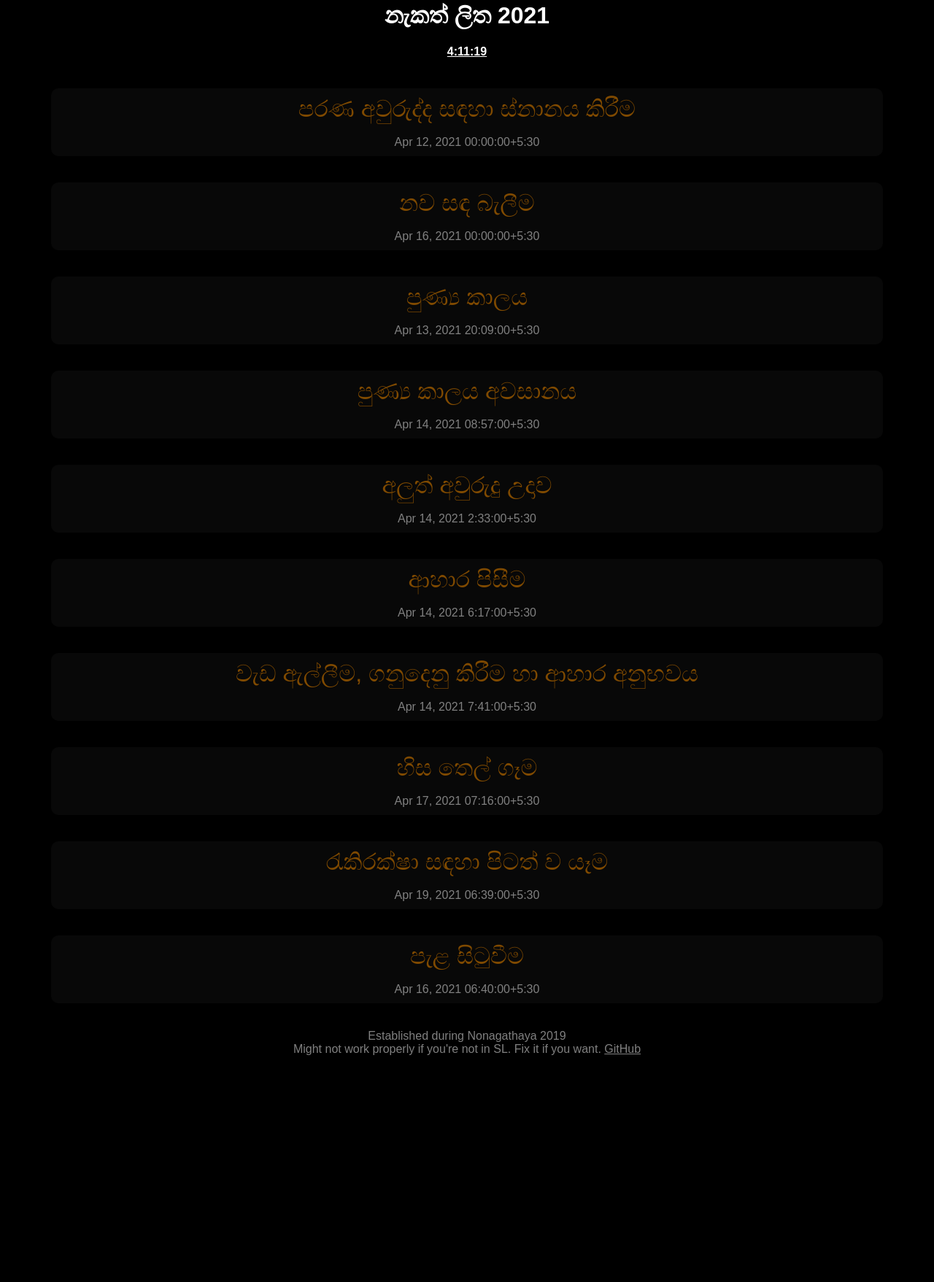
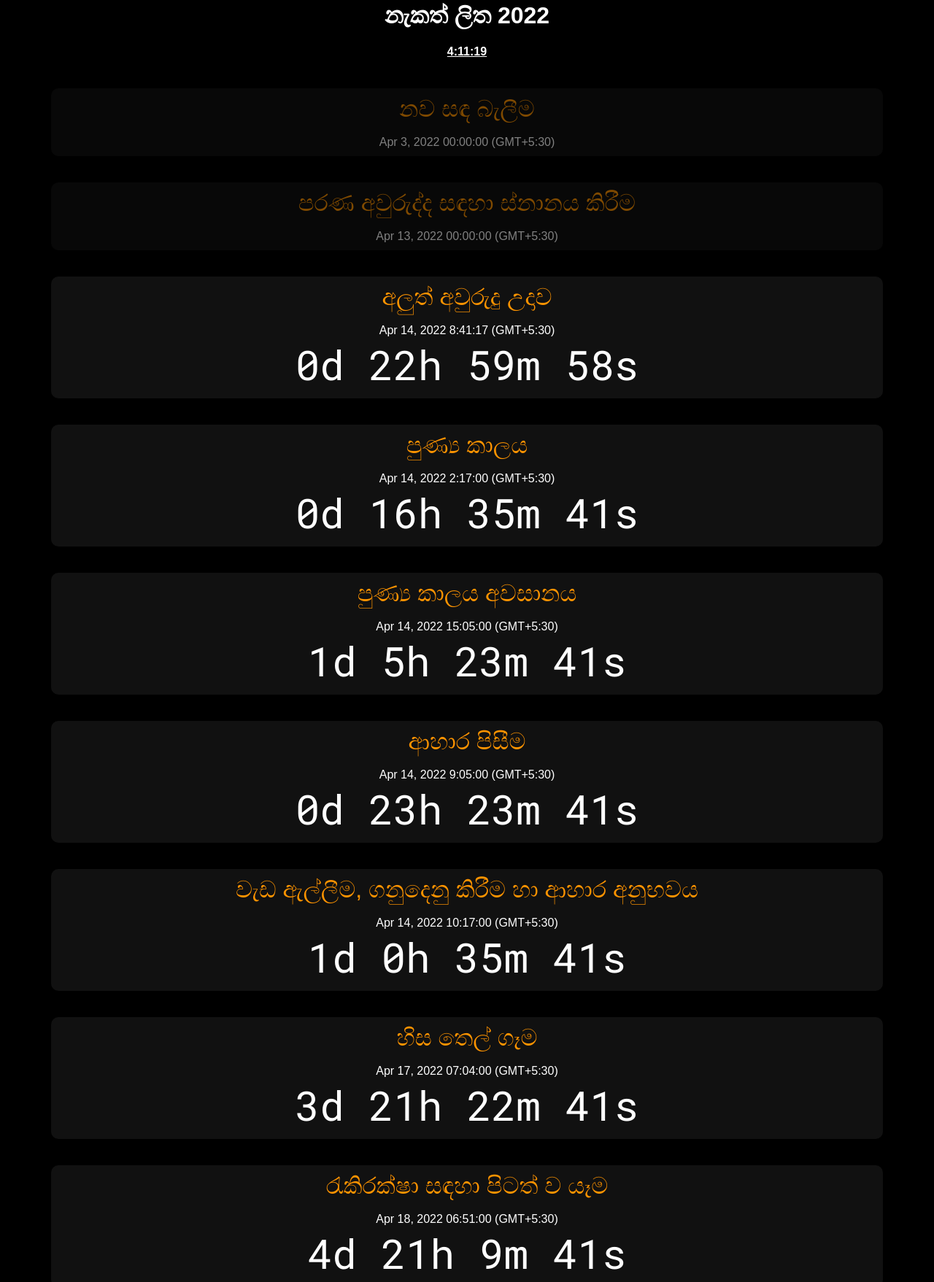
Before and after one commit to notnavindu/litha, a plain HTML site: page public/index.html in a window 1280 px wide. Shown: the part 36-1793 px from the top of the page at 73% size. Before the commit the page ends 1501 px from the top, so only its background shows below. Drawn offline with nearby package versions, Linux system fonts and the light colour scheme.

Commit message:
feat: 2022

```diff
--- a/public/index.html
+++ b/public/index.html
@@ -20,6 +20,12 @@
     <meta http-equiv="X-UA-Compatible" content="IE=edge" />
     <title>Nakath Litha</title>
     <meta name="viewport" content="width=device-width, initial-scale=1" />
+    <meta name="description" content="A minimal nakath countdown." />
+    <meta
+      name="keywords"
+      content="Aluth, Awrudu, Nakath, Litha, Sinhala Aluth Awrudu, Nonagathaya, Sinhala New Year"
+    />
+
     <script src="https://ajax.googleapis.com/ajax/libs/jquery/3.3.1/jquery.min.js"></script>
     <link
       href="https://fonts.googleapis.com/css?family=Roboto+Mono"
@@ -35,14 +41,14 @@
   </head>
   <body>
     <div>
-      <h1>නැකත් ලිත 2021</h1>
+      <h1>නැකත් ලිත 2022</h1>
       <u><h4 id="time"></h4></u>
       <br /><br />
-      <div id="nakath">
-       </div>
+      <div id="nakath"></div>
 
-       <div class="footer">Established during Nonagathaya 2019</div>
-       <div class="footer">Might not work properly if you're not in SL. Fix it if you want. <a href="https://github.com/notnavindu/litha">GitHub</a></div>
+      <div class="footer">
+        <a target="_blank" href="https://github.com/notnavindu/litha">GitHub</a>
+      </div>
     </div>
   </body>
 </html>
--- a/public/scripts/main.js
+++ b/public/scripts/main.js
@@ -1,46 +1,42 @@
 var times = [
   {
-    time: "Apr 12, 2021 00:00:00+5:30",
+    time: "Apr 3, 2022 00:00:00+5:30",
+    title: "නව සඳ බැලීම",
+  },
+  {
+    time: "Apr 13, 2022 00:00:00+5:30",
     title: "පරණ අවුරුද්ද සඳහා ස්නානය කිරීම",
   },
   {
-    time: "Apr 16, 2021 00:00:00+5:30",
-    title: "නව සඳ බැලීම",
+    time: "Apr 14, 2022 8:41:17+5:30",
+    title: "අලුත් අවුරුදු උදාව",
   },
   {
-    time: "Apr 13, 2021 20:09:00+5:30",
+    time: "Apr 14, 2022 2:17:00+5:30",
     title: "පුණ්‍ය කාලය",
   },
   {
-    time: "Apr 14, 2021 08:57:00+5:30",
+    time: "Apr 14, 2022 15:05:00+5:30",
     title: "පුණ්‍ය කාලය අවසානය",
   },
   {
-    time: "Apr 14, 2021 2:33:00+5:30",
-    title: "අලුත් අවුරුදු උදාව",
-  },
-  {
-    time: "Apr 14, 2021 6:17:00+5:30",
+    time: "Apr 14, 2022 9:05:00+5:30",
     title: "ආහාර පිසීම",
   },
   {
-    time: "Apr 14, 2021 7:41:00+5:30",
+    time: "Apr 14, 2022 10:17:00+5:30",
     title: "වැඩ ඇල්ලීම, ගනුදෙනු කිරීම හා ආහාර අනුභවය",
   },
-
   {
-    time: "Apr 17, 2021 07:16:00+5:30",
+    time: "Apr 17, 2022 07:04:00+5:30",
     title: "හිස තෙල් ගෑම",
   },
   {
-    time: "Apr 19, 2021 06:39:00+5:30",
+    time: "Apr 18, 2022 06:51:00+5:30",
     title: "රැකිරක්ෂා සඳහා පිටත් ව යෑම",
   },
-  {
-    time: "Apr 16, 2021 06:40:00+5:30 ",
-    title: "පැළ සිටුවීම",
-  },
 ];
+
 function coundDownTimer() {
   startTime();
   // Update the count down every 1 second
@@ -109,7 +105,7 @@ $(window).on("load", function () {
       times[key]["title"] +
       ` </span><br /><br>
         <span class="nakath-time"> ` +
-        times[key]["time"] +
+      times[key]["time"].replace("+5:30", " (GMT+5:30)") +
       ` </span><br /> </span>
 
         <span id="cdown` +
```
Lines whose indentation alone changed are shown as unchanged.
